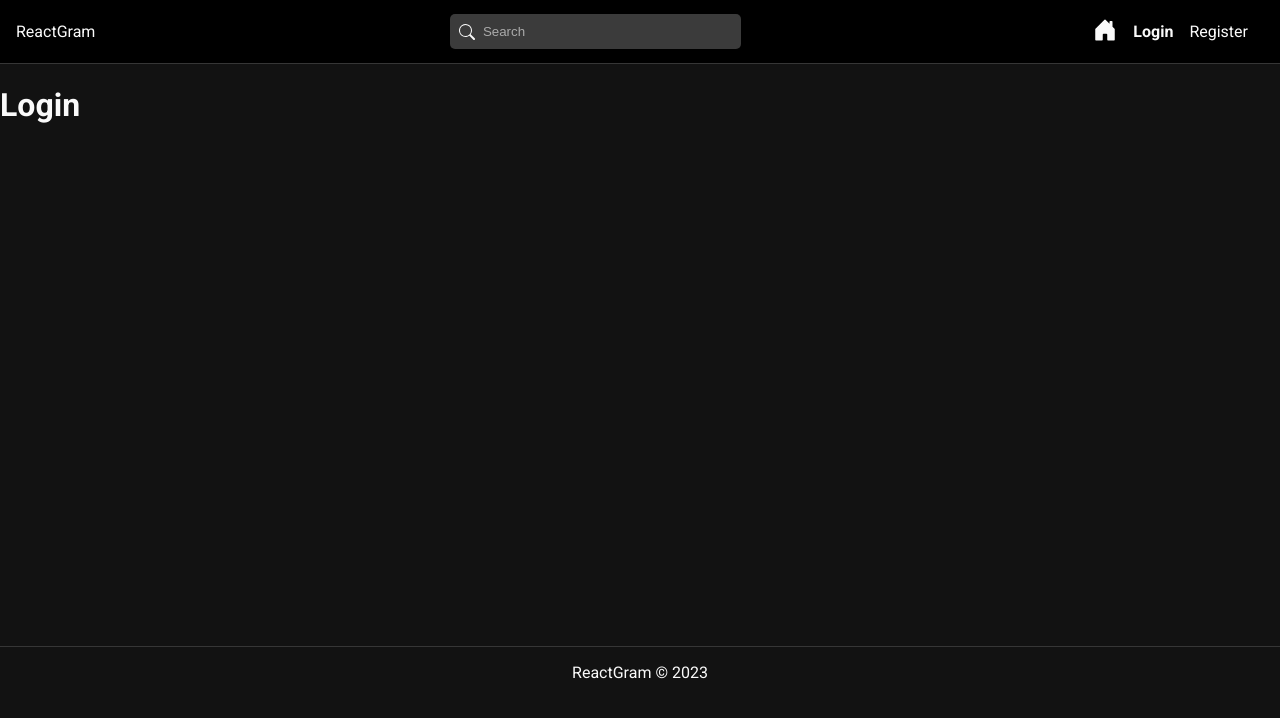
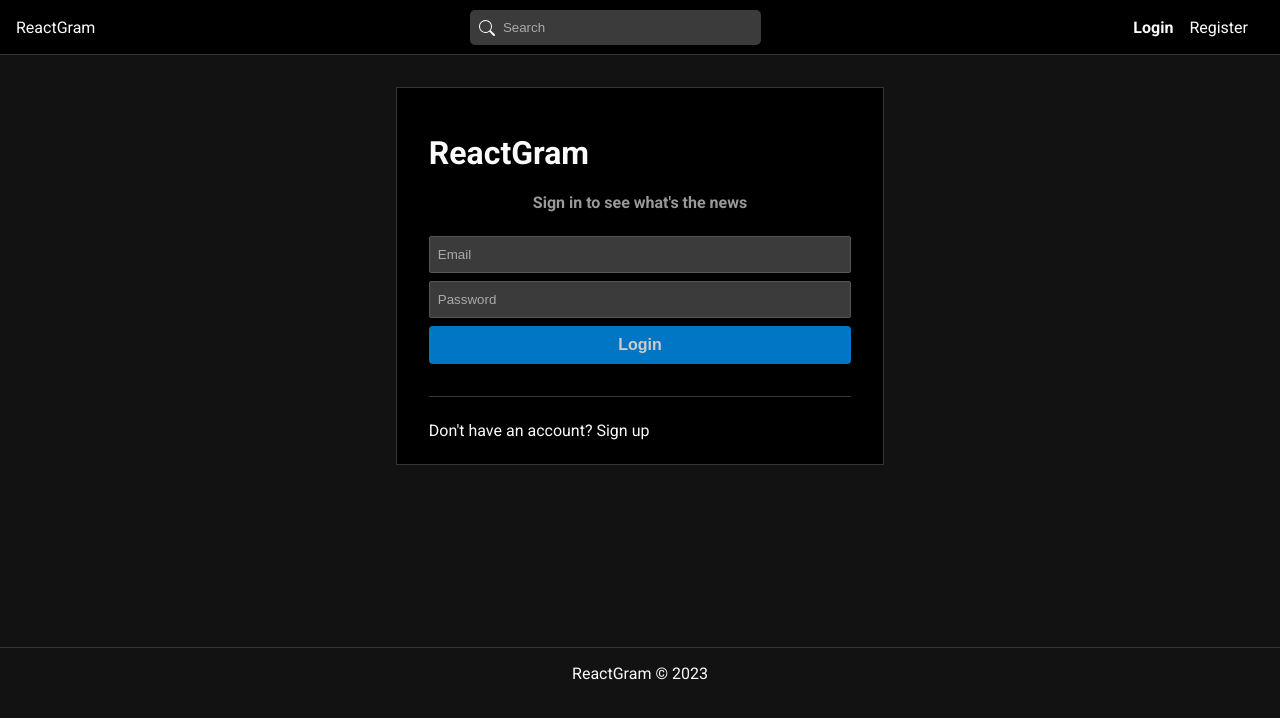
Before and after one commit to davismarciel/react-gram, a React (Create React App) app: page /login in a window 1280 px wide. Shown: the top 718 px of the page. Built offline with nearby package versions, Linux system fonts and the light colour scheme.

Commit message:
creating login page

```diff
--- a/src/App.jsx
+++ b/src/App.jsx
@@ -1,14 +1,12 @@
-import { useState } from 'react';
 import './App.css';
 
+// Router
 import {
   BrowserRouter, Routes, Route, Navigate,
 } from 'react-router-dom';
 
 // Hooks
 import { useAuth } from './hooks/useAuth';
-
-// Router
 
 // Components
 import NavBar from './components/NavBar/NavBar';
@@ -21,8 +19,6 @@ import Register from './pages/Auth/Register/Register';
 
 function App() {
   const { auth, loading } = useAuth();
-
-  console.log(loading);
 
   if (loading) {
     return <p>Loading...</p>;
--- a/src/components/NavBar/NavBar.jsx
+++ b/src/components/NavBar/NavBar.jsx
@@ -1,12 +1,30 @@
 import './NavBar.css';
 
-// Components
-import { NavLink, Link } from 'react-router-dom';
+import { NavLink, Link, useNavigate } from 'react-router-dom';
 import {
-  BsSearch, BsHouseDoorFill, BsFillPersonFill, BsFillCameraFill,
+  BsSearch, BsHouseDoorFill, BsFillPersonFill, BsFillCameraFill, BsPower,
 } from 'react-icons/bs';
 
+// Hooks
+import { useState } from 'react';
+import { useDispatch, useSelector } from 'react-redux';
+import { useAuth } from '../../hooks/useAuth';
+
+import { logout, reset } from '../../slices/authSlice';
+
 const NavBar = () => {
+  const { auth } = useAuth();
+  const { user } = useSelector((state) => state.auth);
+
+  const navigate = useNavigate();
+  const dispatch = useDispatch();
+
+  const handleLogout = () => {
+    dispatch(logout());
+    dispatch(reset());
+
+    navigate('/login');
+  };
   return (
     <div>
       <nav id="nav">
@@ -16,17 +34,42 @@ const NavBar = () => {
           <input type="text" placeholder="Search" />
         </form>
         <ul id="nav-links">
+          {auth ? (
+            <>
               <li>
                 <NavLink to="/">
                   <BsHouseDoorFill />
                 </NavLink>
               </li>
+
+              {user && (
+              <li>
+                <NavLink to={`users/${user._id}`}>
+                  <BsFillCameraFill />
+                </NavLink>
+              </li>
+              )}
+              <li>
+                <NavLink to="/profile">
+                  <BsFillPersonFill />
+                </NavLink>
+              </li>
+              <li>
+                <NavLink onClick={handleLogout} to="/" title="Log out">
+                  <BsPower />
+                </NavLink>
+              </li>
+            </>
+          ) : (
+            <>
               <li>
                 <NavLink to="/login">Login</NavLink>
               </li>
               <li>
                 <NavLink to="/register">Register</NavLink>
               </li>
+            </>
+          )}
         </ul>
       </nav>
     </div>
--- a/src/pages/Auth/Login/Login.jsx
+++ b/src/pages/Auth/Login/Login.jsx
@@ -1,9 +1,43 @@
 import '../Auth.css';
 
+// Router
+import { Link } from 'react-router-dom';
+
+// Hooks
+import { useSelector } from 'react-redux';
+import { useEffect, useState } from 'react';
+
+// Component
+import Message from '../../../components/Message/Message';
+
 const Login = () => {
+  const [email, setEmail] = useState('');
+  const [password, setPassword] = useState('');
+
+  const handleSubmit = (e) => {
+    e.preventDefault();
+  };
+
   return (
-    <div>
-      <h1>Login</h1>
+    <div id="login">
+      <h1>ReactGram</h1>
+      <p className="subtitle">Sign in to see what's the news</p>
+      <form onSubmit={handleSubmit}>
+        <input
+          type="text"
+          placeholder="Email"
+          value={email}
+          onChange={(e) => setEmail(e.target.value)}
+        />
+        <input
+          type="password"
+          placeholder="Password"
+          value={password}
+          onChange={(e) => setPassword(e.target.value)}
+        />
+        <button type="submit">Login</button>
+      </form>
+      <Link to="/register">Don't have an account? Sign up</Link>
     </div>
   );
 };
--- a/src/services/authService.js
+++ b/src/services/authService.js
@@ -18,8 +18,13 @@ const register = async (data) => {
   }
 };
 
+const logout = async () => {
+  localStorage.removeItem('user');
+};
+
 const authService = {
   register,
+  logout,
 };
 
 export default authService;
--- a/src/slices/authSlice.js
+++ b/src/slices/authSlice.js
@@ -21,6 +21,10 @@ export const register = createAsyncThunk('auth/register', async (user, thunkApi)
   }
 
   return data;
+});
+
+export const logout = createAsyncThunk('auth/logout', async () => {
+  await authService.logout();
 });
 
 export const authSlice = createSlice({
@@ -49,6 +53,12 @@ export const authSlice = createSlice({
         state.error = action.payload;
         state.user = null;
         state.loading = false;
+      })
+      .addCase(logout.fulfilled, (state, action) => {
+        state.success = true;
+        state.loading = false;
+        state.error = null;
+        state.user = null;
       });
   },
 });
```
Also changed, not shown: .eslintrc.js. Lines whose indentation alone changed are shown as unchanged.
